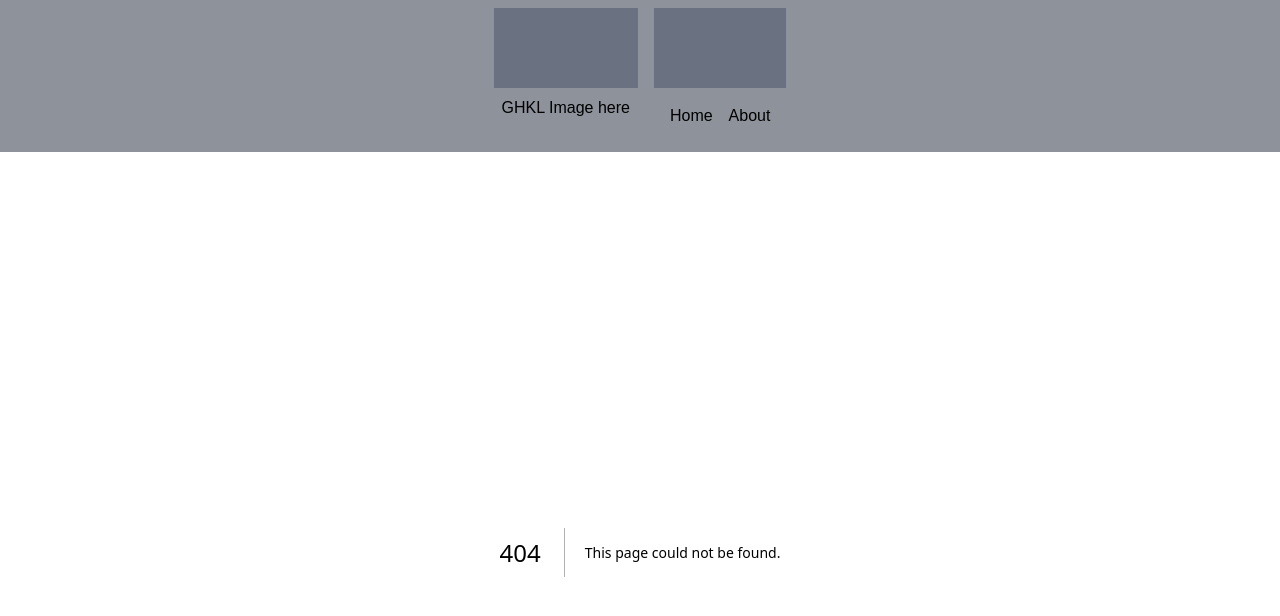
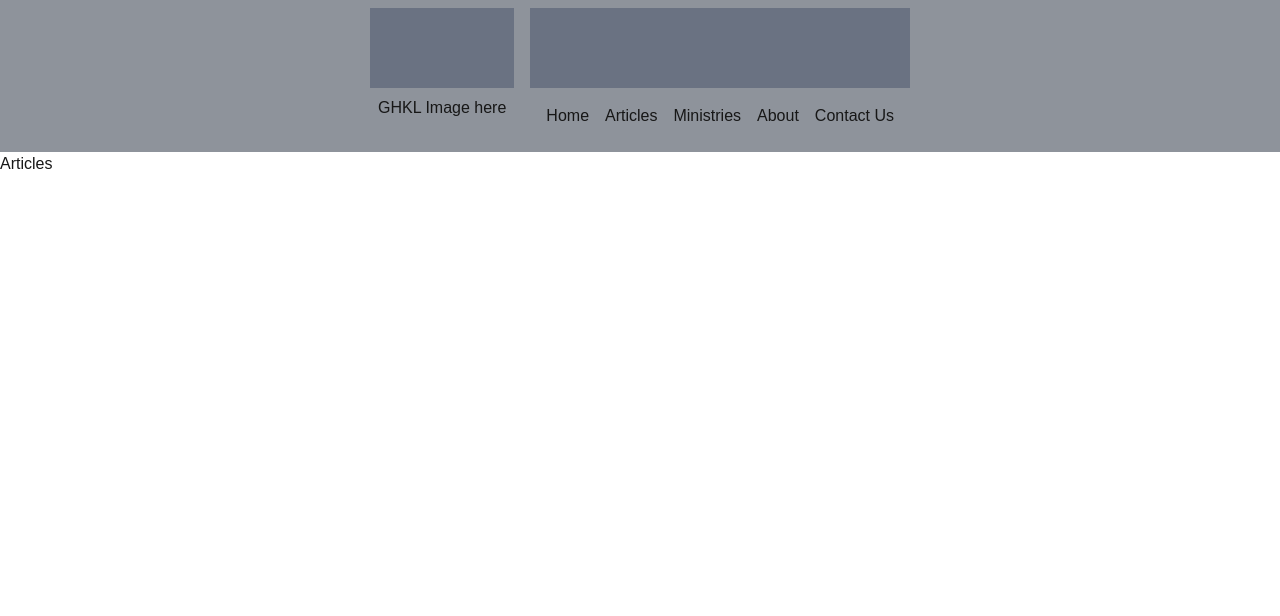
Before and after one commit to timoLow22/ghkl-web, a Next.js app: page /articles in a window 1280 px wide. Before the commit this address had no page. Shown: the top 616 px of the page. Built offline with nearby package versions, Linux system fonts and the light colour scheme.

Commit message:
feat(app-router): setup directories for articles, contact and ministries pages

```diff
--- a/app/_components/Navbar.tsx
+++ b/app/_components/Navbar.tsx
@@ -15,8 +15,12 @@ const Navbar = () => {
                     <div className="h-20 bg-gray-500"/>
                     {/* Navigation links */}
                     <div className="flex flex-row p-2 justify-end">
+                        {/* TODO: Find a way to make the navbar entry more dynamic */}
                         <Link href="/" className="p-2">Home</Link>
+                        <Link href="/articles" className="p-2">Articles</Link>
+                        <Link href="/ministries" className="p-2">Ministries</Link>
                         <Link href="/about" className="p-2">About</Link>
+                        <Link href="/contact" className="p-2">Contact Us</Link>
                     </div>
                 </div>
             </div>
--- /dev/null
+++ b/app/articles/page.tsx
@@ -0,0 +1,9 @@
+const Articles = () => {
+    return (
+        <div>
+            <h1>Articles</h1>
+        </div>
+    )
+}
+
+export default Articles;
--- /dev/null
+++ b/app/contact/page.tsx
@@ -0,0 +1,9 @@
+const ContactUs = () => {
+    return (
+        <div>
+            <h1>Contact Us</h1>
+        </div>
+    )
+}
+
+export default ContactUs;
--- /dev/null
+++ b/app/ministries/page.tsx
@@ -0,0 +1,9 @@
+const Ministries = () => {
+    return (
+        <div>
+            <h1>Ministries</h1>
+        </div>
+    )
+}
+
+export default Ministries;
```
